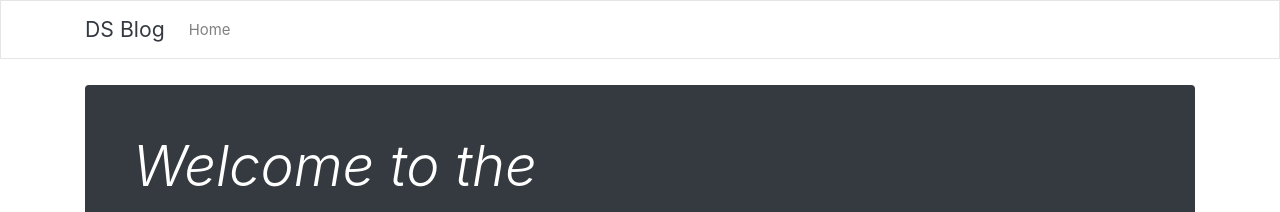
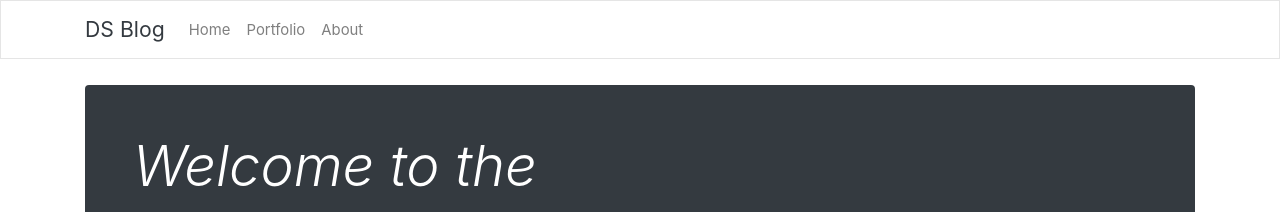
Before and after one commit to jose-marquez89/blog, a Jekyll site: the page built from index.html, in a window 1280 px wide. Shown: the top 212 px of the page. Built offline with Jekyll 4.4.1, drawn with Linux system fonts in a browser that asks for light colours; the list of posts is cut into pages by our own code.

Commit message:
adds new sections to nav bar

```diff
--- a/_includes/nav.html
+++ b/_includes/nav.html
@@ -1,6 +1,6 @@
 <div class="navbar navbar-expand-lg sticky-top navbar-light bg-light">
   <div class="container">
-	  <a class="navbar-brand" href="./">DS Blog</a>
+	  <a class="navbar-brand" href="/">DS Blog</a>
 	  <button class="navbar-toggler" type="button" data-toggle="collapse" data-target="#navbarColor01" aria-controls="navbarColor01" aria-expanded="false" aria-label="Toggle navigation">
 		  <span class="navbar-toggler-icon"></span>
 	  </button>
@@ -8,7 +8,13 @@
   	<div class="collapse navbar-collapse" id="navbarColor01">
   		<ul class="navbar-nav">
   			<li class="nav-item">
-  				<a class="nav-link" href="../index.html">Home</a>
+  				<a class="nav-link" href="/">Home</a>
+  			</li>
+  			<li class="nav-item">
+  				<a class="nav-link" href="https://www.josemarquez.tech">Portfolio</a>
+  			</li>
+  			<li class="nav-item">
+  				<a class="nav-link" href="/about">About</a>
   			</li>
   		</ul>
   	</div>
```
